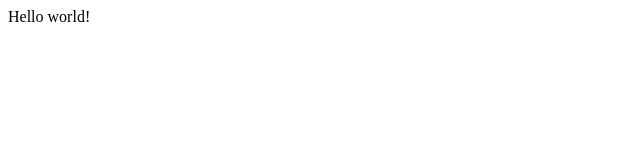
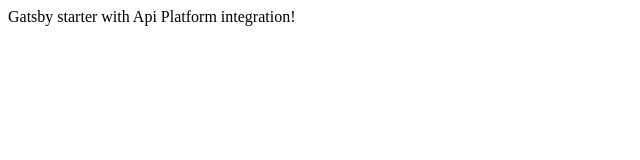
Before and after one commit to Enrico724/gatsby-api-platform-starter, a Gatsby site: page / in a window 1280 px wide. Shown: the whole page, without its empty margins (0-640 px from the left). Built offline with nearby package versions, Linux system fonts and the light colour scheme; Gatsby itself is replaced by a stand-in of ours.

Commit message:
doc update

```diff
--- a/src/pages/index.js
+++ b/src/pages/index.js
@@ -1,5 +1,5 @@
 import React from "react"
 
 export default function Home() {
-  return <div>Hello world!</div>
+  return <div>Gatsby starter with Api Platform integration!</div>
 }
```
Also changed, not shown: README.md.
